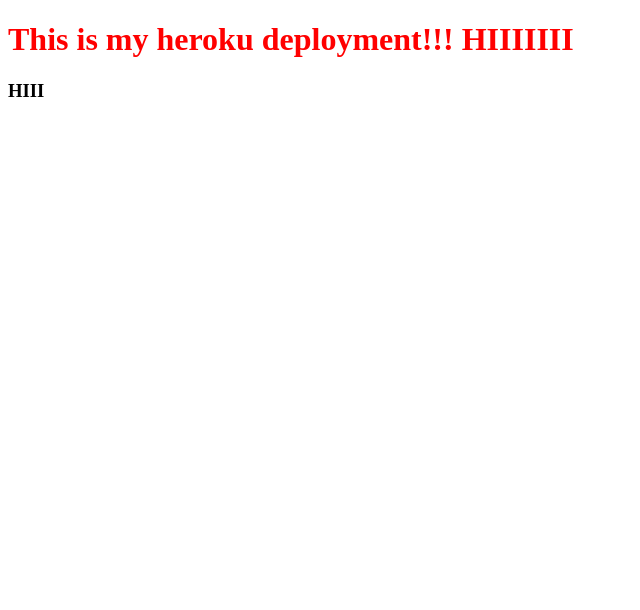
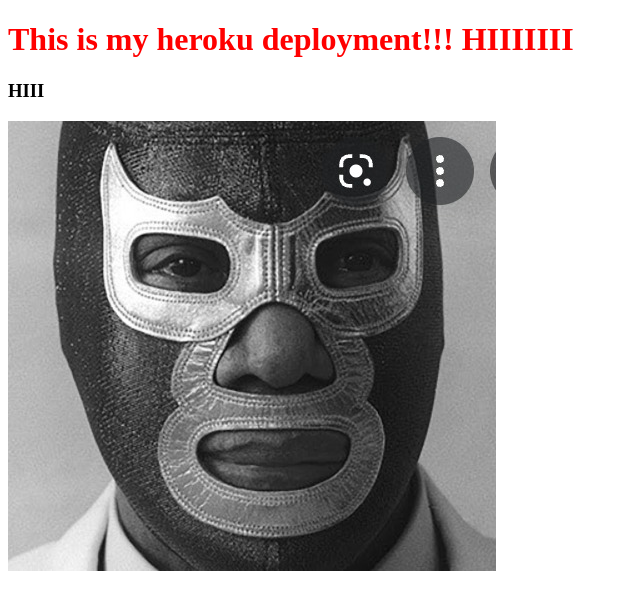
Before and after one commit to amauryplayero/deployment-demo, a website: page index.html in a window 1280 px wide. Shown: the whole page, without its empty margins (0-640 px from the left). Drawn offline with Linux system fonts and the light colour scheme.

Commit message:
img added

```diff
--- a/index.html
+++ b/index.html
@@ -13,7 +13,7 @@
     HIIIIIII
   </h1>
   <h3>HIII</h3>
-  <!-- <img src='./images/WhatsApp Image 2022-01-11 at 9.35.18 PM.jpeg'> -->
+  <img src='./images/WhatsApp Image 2022-01-11 at 9.35.18 PM.jpeg'>
   <script src ='main.js'></script>
 </body>
 </html>
```
Also changed, not shown: images/WhatsApp Image 2022-01-11 at 9.35.18 PM.jpeg (added).
